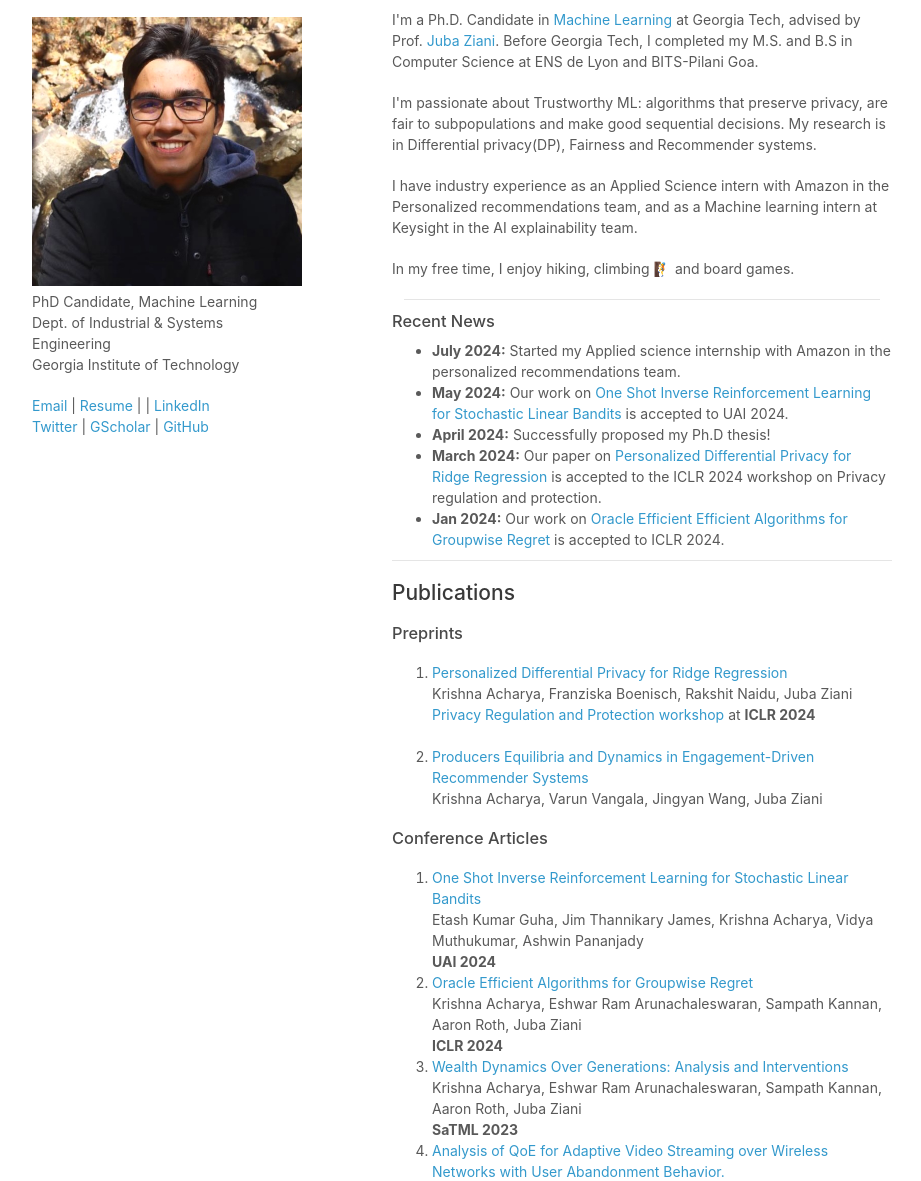
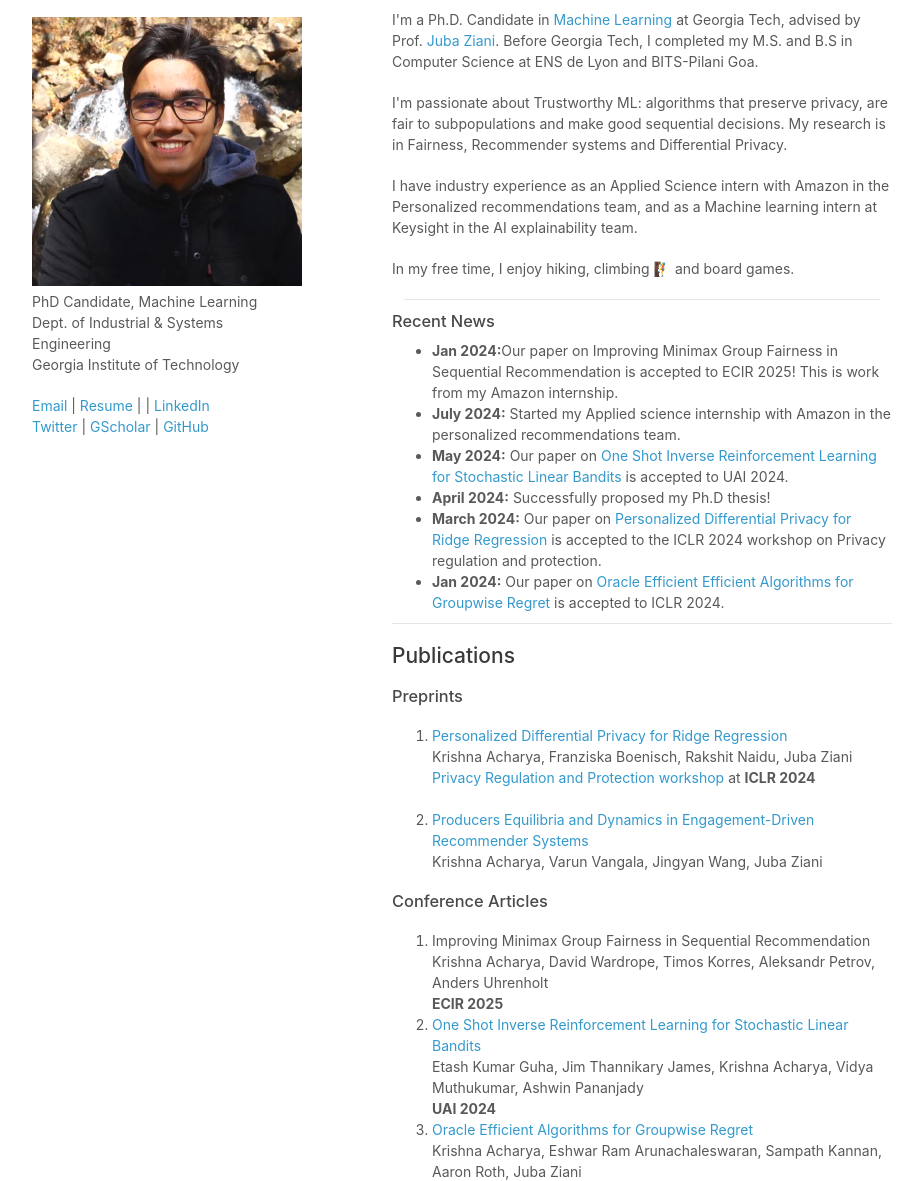
Before and after one commit to krishnacharya/krishnacharya.github.io, a plain HTML site: page index.html in a window 1280 px wide. Shown: the part 92-1273 px from the top of the page, without its empty margins (178-1099 px from the left). Drawn offline with Linux system fonts and the light colour scheme.

Commit message:
update res, webpage

```diff
--- a/index.html
+++ b/index.html
@@ -24,7 +24,7 @@
 
         <p>
           I'm passionate about Trustworthy ML: algorithms that preserve privacy, are fair to subpopulations and make good sequential decisions. My research is in
-          Differential privacy(DP), Fairness and Recommender systems.
+          Fairness, Recommender systems and Differential Privacy.
           <!-- I'm also excited about DP finetuning for LLMs, generation of private synthetic data. -->
 
         </p>
@@ -39,11 +39,12 @@
         <hr style="margin:12px;">
         <h3 style="margin-bottom:10px;">Recent News</h3>
         <ul style="margin-bottom:10px;">
+            <li><b>Jan 2024:</b>Our paper on Improving Minimax Group Fairness in Sequential Recommendation is accepted to ECIR 2025! This is work from my Amazon internship.</li>
             <li><b>July 2024:</b> Started my Applied science internship with Amazon in the personalized recommendations team. </li>
-            <li><b>May 2024:</b> Our work on <a href="https://openreview.net/pdf?id=kQQ20pTbxI"> One Shot Inverse Reinforcement Learning for Stochastic Linear Bandits </a> is accepted to UAI 2024.
+            <li><b>May 2024:</b> Our paper on <a href="https://openreview.net/pdf?id=kQQ20pTbxI"> One Shot Inverse Reinforcement Learning for Stochastic Linear Bandits </a> is accepted to UAI 2024.
             <li><b>April 2024:</b> Successfully proposed my Ph.D thesis! </li>
             <li><b>March 2024:</b> Our paper on <a href="https://arxiv.org/abs/2401.17127"> Personalized Differential Privacy for Ridge Regression </a> is accepted to the ICLR 2024 workshop on Privacy regulation and protection. </li>
-            <li><b>Jan 2024:</b> Our work on <a href="https://openreview.net/pdf?id=HrRKc9ei7h"> Oracle Efficient Efficient Algorithms for Groupwise Regret</a>  is accepted to ICLR 2024. </li>
+            <li><b>Jan 2024:</b> Our paper on <a href="https://openreview.net/pdf?id=HrRKc9ei7h"> Oracle Efficient Efficient Algorithms for Groupwise Regret</a>  is accepted to ICLR 2024. </li>
             <!-- <li><b>Aug 2023:</b> Completed my Machine learning internship at Keysight.</li>
             <li><b>May 2023:</b> Passed my Ph.D. qualifying exam </li> -->
         </ul>
@@ -63,6 +64,10 @@
         </ol>
         <h3>Conference Articles</h3>
         <ol>
+          <li> Improving Minimax Group Fairness in Sequential Recommendation <br>
+            Krishna Acharya, David Wardrope, Timos Korres, Aleksandr Petrov, Anders Uhrenholt <br>
+            <b>ECIR 2025</b>
+          </li>
           <li><a href="https://openreview.net/pdf?id=kQQ20pTbxI"> One Shot Inverse Reinforcement Learning for Stochastic Linear Bandits </a> <br>
             Etash Kumar Guha, Jim Thannikary James, Krishna Acharya, Vidya Muthukumar, Ashwin Pananjady <br>
             <b>UAI 2024</b>
```
Also changed, not shown: 1 other file.
